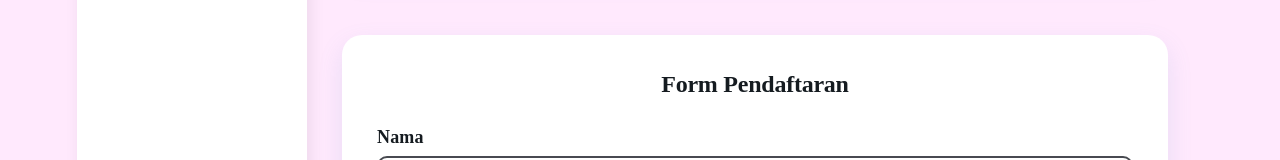
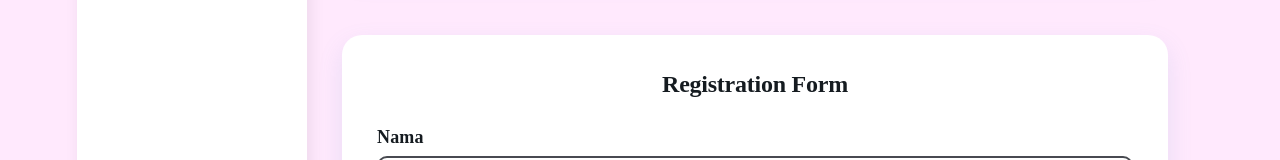
Before and after one commit to kukuraaa/tugas-1, a React (Vite) app: page / in a window 1280 px wide. Shown: the part 1659-1819 px from the top of the page. Built offline with nearby package versions, Linux system fonts and the light colour scheme.

Commit message:
update form

```diff
--- a/src/components/Form.jsx
+++ b/src/components/Form.jsx
@@ -24,7 +24,7 @@ function Form() {
 
   return (
     <div className="form-container">
-      <h2>Form Pendaftaran</h2>
+      <h2>Registration Form</h2>
 
       <form onSubmit={handleSubmit}>
         <div>
```
